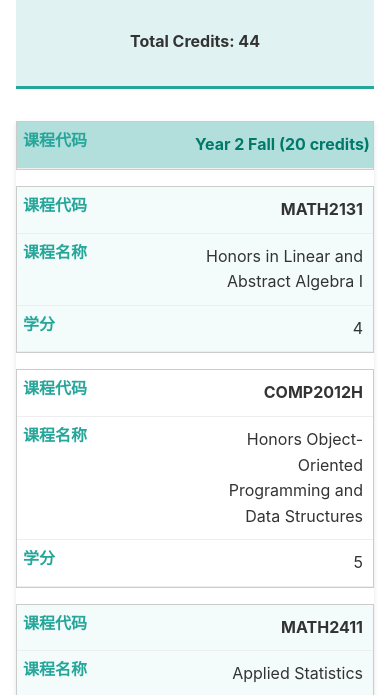
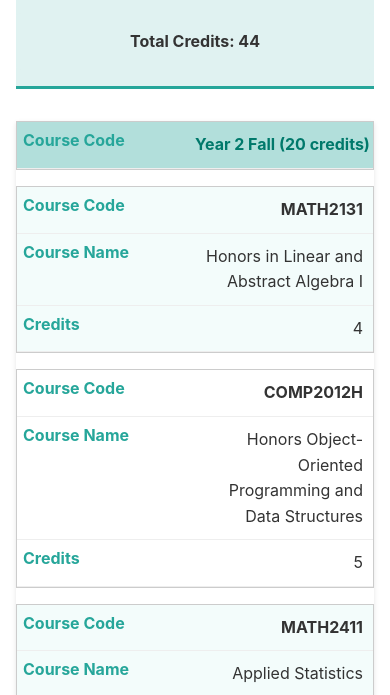
Before and after one commit to sipsite/sipsite.github.io, a plain HTML site: page courses_taken.html in a window 390 px wide. Shown: the part 144-839 px from the top of the page. Drawn offline with Linux system fonts and the light colour scheme.

Commit message:
Update courses_taken.html

```diff
--- a/courses_taken.html
+++ b/courses_taken.html
@@ -146,9 +146,9 @@
                 font-weight: bold;
                 color: var(--color-primary);
             }
-            .study-plan-table td:nth-of-type(1):before { content: "课程代码"; }
-            .study-plan-table td:nth-of-type(2):before { content: "课程名称"; }
-            .study-plan-table td:nth-of-type(3):before { content: "学分"; }
+            .study-plan-table td:nth-of-type(1):before { content: "Course Code"; }
+            .study-plan-table td:nth-of-type(2):before { content: "Course Name"; }
+            .study-plan-table td:nth-of-type(3):before { content: "Credits"; }
 
             .semester-header {
                  text-align: center !important;
@@ -226,4 +226,5 @@
 
     </div>
 </body>
+
 </html>
```
